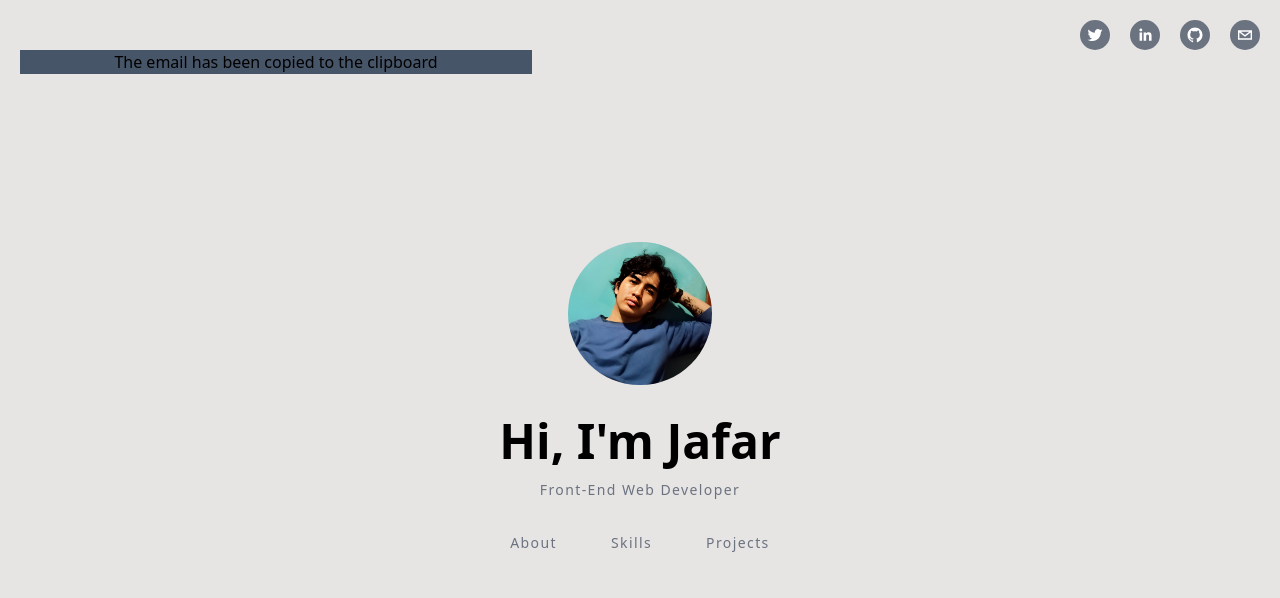
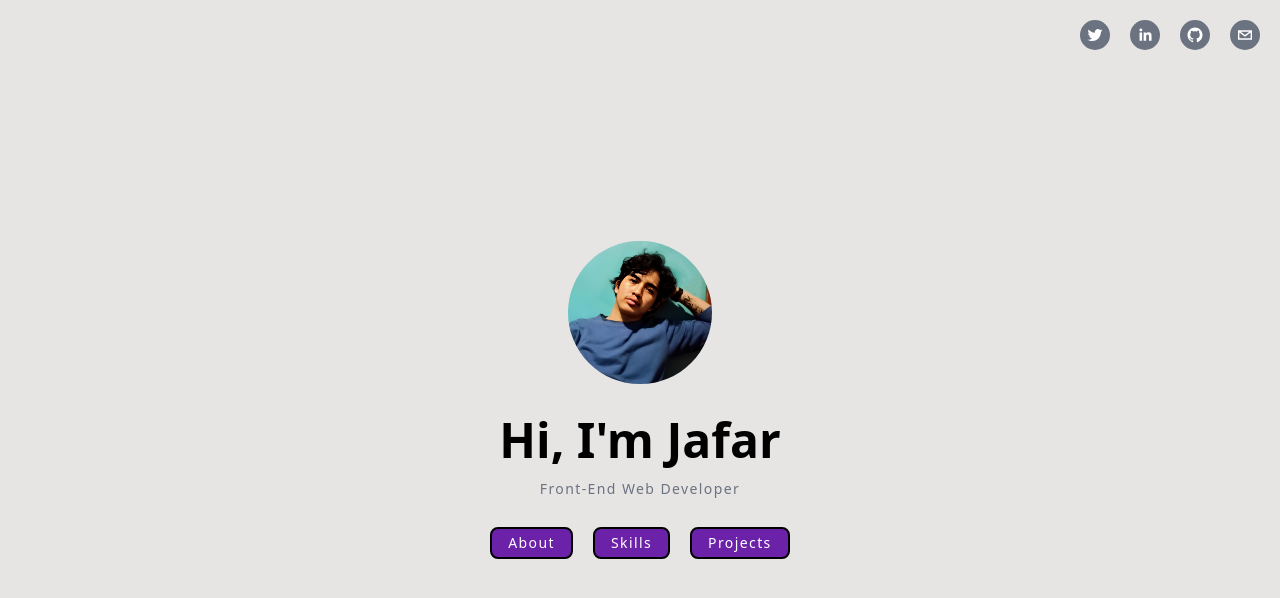
Before and after one commit to Jafarzar/my-personal-site, a Next.js app: page / in a window 1280 px wide. Both pictures are taken after a click on the link 1245 px from the left and 35 px from the top of the page. Shown: the top 598 px of the page. Built offline with nearby package versions, Linux system fonts and the light colour scheme.

Commit message:
remodeling modal, email copied feedback.

```diff
--- a/components/Header.tsx
+++ b/components/Header.tsx
@@ -1,6 +1,6 @@
 import React, { useState, useEffect } from "react";
 import { SocialIcon } from "react-social-icons";
-import { motion } from "framer-motion";
+import { AnimatePresence, motion } from "framer-motion";
 
 type Props = {};
 
@@ -11,7 +11,7 @@ export default function Header({}: Props) {
     if (showTemporaryDiv) {
       setTimeout(() => {
         setShowTemporaryDiv(false);
-      }, 3000);
+      }, 2000);
     }
   }, [showTemporaryDiv]);
 
@@ -21,6 +21,7 @@ export default function Header({}: Props) {
   };
 
   return (
+    <>
       <header className="sticky top-0 p-5 max-w-7xl mx-auto z-20 xl:items-center">
         <motion.div
           initial={{
@@ -88,11 +89,22 @@ export default function Header({}: Props) {
             />
           </motion.div>
         </motion.div>
+      </header>
+      <AnimatePresence>
         {showTemporaryDiv && (
-        <div className="bg-slate-600 max-w-lg text-center">
-          <p>The email has been copied to the clipboard</p>
+          <div className="fixed bottom-8 w-full flex justify-center">
+            <motion.span
+              initial={{ y: 50 }}
+              animate={{ y: 0 }}
+              transition={{ type: "spring", bounce: 0.6 }}
+              exit={{ y: 100 }}
+              className="text-xs md:text-sm bg-purple-800 text-white font-medium py-2 px-4 rounded-lg"
+            >
+              The email has been copied to the clipboard
+            </motion.span>
           </div>
         )}
-    </header>
+      </AnimatePresence>
+    </>
   );
 }
--- a/components/Hero.tsx
+++ b/components/Hero.tsx
@@ -1,6 +1,6 @@
 import React from "react";
 import { useTypewriter } from "react-simple-typewriter";
-import { motion } from "framer-motion";
+import { AnimatePresence, motion } from "framer-motion";
 import Image from "next/image";
 import Link from "next/link";
 
@@ -40,17 +40,25 @@ export default function Hero({}: Props) {
         <h1 className="text-sm text-gray-500 py-2 tracking-widest">
           Front-End Web Developer
         </h1>
+        <AnimatePresence>
           <div className="flex gap-5 pt-5">
             <Link href="#about">
-            <button className="heroButton">About</button>
+              <motion.button whileTap={{ scale: 1.1 }} className="heroButton">
+                About
+              </motion.button>
             </Link>
             <Link href="#skills">
-            <button className="heroButton">Skills</button>
+              <motion.button whileTap={{ scale: 1.1 }} className="heroButton">
+                Skills
+              </motion.button>
             </Link>
             <Link href="#projects">
-            <button className="heroButton">Projects</button>
+              <motion.button whileTap={{ scale: 1.1 }} className="heroButton">
+                Projects
+              </motion.button>
             </Link>
           </div>
+        </AnimatePresence>
       </div>
     </motion.div>
   );
--- a/components/template/Modal.tsx
+++ b/components/template/Modal.tsx
@@ -30,8 +30,8 @@ export default function Modal({ closeModal, isOpen, data }: Props) {
                   className="absolute inset-0 bg-gray-500 opacity-75"
                 />
               </div>
-              {/* <span className="hidden sm:inline-block sm:align-middle sm:h-screen"></span>
-            &#06ff1333; */}
+
+              {/* MODAL */}
               <motion.div
                 initial={{ opacity: 0, scale: 0.5 }}
                 animate={{ opacity: 1, scale: 1 }}
@@ -48,45 +48,60 @@ export default function Modal({ closeModal, isOpen, data }: Props) {
                       {data?.title}
                     </h3>
 
-                    <div className="flex flex-col md:flex-row gap-4 mt-2">
+                    <div className="flex flex-col items-center gap-4 max-w-xs md:max-w-prose md:items-start">
                       {/* IMAGE CONTENT */}
-                      <div className="bg-slate-900 w-60 h-44" />
+                      {data!.image && (
+                        <Image
+                          src={data!.image}
+                          alt="gif"
+                          width="400"
+                          height="400"
+                          className="w-64 h-fit border md:w-96"
+                        />
+                      )}
                       {/* LINK BUTTON */}
-                      <div className="flex md:flex-col justify-evenly text-center md:justify-center gap-4">
-                        <a
+                      <div className="flex justify-evenly text-center md:justify-end gap-4">
+                        <motion.a
+                          whileHover={{ scale: 1.1 }}
+                          whileTap={{ scale: 1.2 }}
                           href={data?.link}
                           rel="noreferrer"
                           target="_blank"
                           className="modalButton"
                         >
-                          Go to Website!
-                        </a>
-                        <a
+                          Website
+                        </motion.a>
+                        <motion.a
+                          whileHover={{ scale: 1.1 }}
+                          whileTap={{ scale: 1.2 }}
                           href={data?.github}
                           rel="noreferrer"
                           target="_blank"
                           className="modalButton"
                         >
-                          Go to Repo!
-                        </a>
+                          Repository
+                        </motion.a>
+                      </div>
+
+                      {/* DESCRIPTION */}
+                      <div className="font-semibold text-sm text-slate-800 mb-6 md:text-left">
+                        <p>Description</p>
+                        <div className="text-gray-500 font-normal">
+                          {data?.desc}
+                        </div>
                       </div>
                     </div>
 
-                    {/* DESCRIPTION */}
-                    <div className="font-semibold text-sm text-slate-800 mb-6 max-w-xs">
-                      <p>Description</p>
-                      <div className="text-gray-500 font-normal text-justify">
-                        {data?.desc}
-                      </div>
-                    </div>
-
-                    <button
-                      onClick={closeModal}
-                      type="button"
-                      className="modalButton"
-                    >
-                      Close
-                    </button>
+                    <AnimatePresence>
+                      <motion.button
+                        whileTap={{ scale: 1.2 }}
+                        onClick={closeModal}
+                        type="button"
+                        className="text-xs text-white bg-zinc-600 hover:bg-zinc-700 py-1 px-2 rounded-md border-2 border-black"
+                      >
+                        Close
+                      </motion.button>
+                    </AnimatePresence>
                   </div>
                 </div>
               </motion.div>
--- a/pages/_app.tsx
+++ b/pages/_app.tsx
@@ -1,6 +1,11 @@
-import '../styles/globals.css'
-import type { AppProps } from 'next/app'
+import "../styles/globals.css";
+import type { AppProps } from "next/app";
+import Router from "next/router";
+
+Router.events.on("routeChangeStart", () => {
+  window.scrollTo(0, 0);
+});
 
 export default function App({ Component, pageProps }: AppProps) {
-  return <Component {...pageProps} />
+  return <Component {...pageProps} />;
 }
--- a/styles/globals.css
+++ b/styles/globals.css
@@ -4,7 +4,7 @@
 
 @layer components {
   .heroButton {
-    @apply px-4 py-1 border border-stone-200 rounded-full text-sm tracking-widest text-gray-500 transition-all hover:border-amber-800/40  hover:text-amber-800/40;
+    @apply px-4 py-1 rounded-lg text-sm tracking-widest font-medium text-white bg-purple-800 hover:bg-purple-900 border-2 border-black;
   }
   .iconBorder {
     @apply bg-slate-900 border-4 border-slate-700 rounded-3xl w-20 h-20 flex justify-center items-center hover:cursor-grab active:cursor-grabbing;
@@ -13,6 +13,6 @@
     @apply w-10 h-10 md:w-14 md:h-14;
   }
   .modalButton {
-    @apply text-sm bg-slate-700 rounded-full px-2;
+    @apply text-sm text-white font-medium bg-purple-800 hover:bg-purple-900 rounded-md py-2 px-4;
   }
 }
```
Lines whose indentation alone changed are shown as unchanged.
